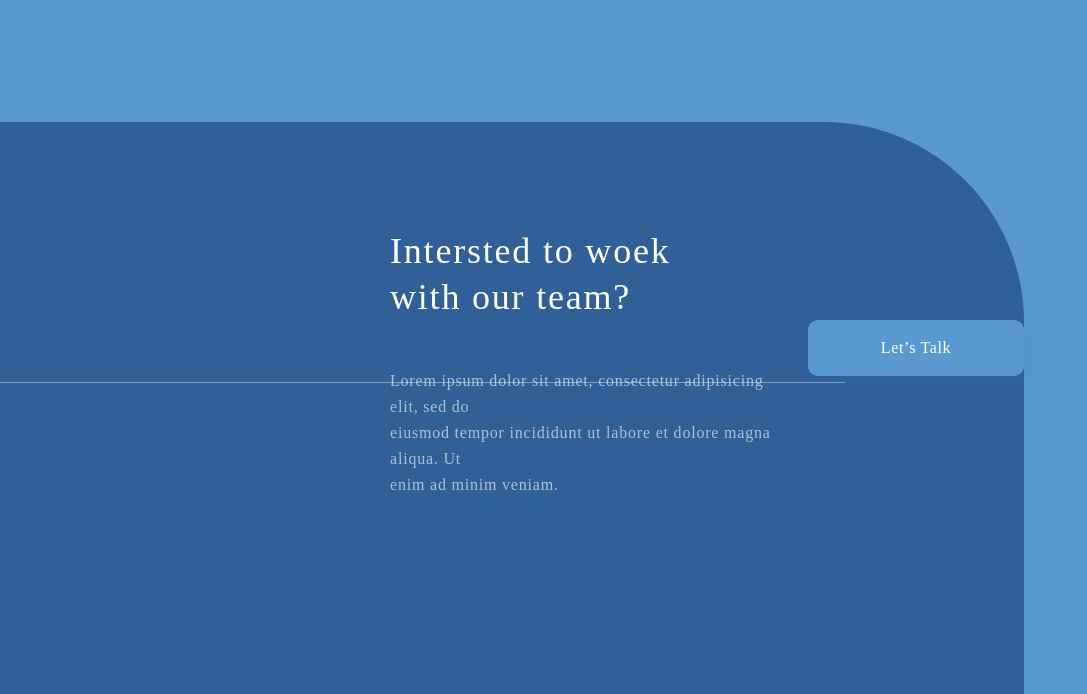
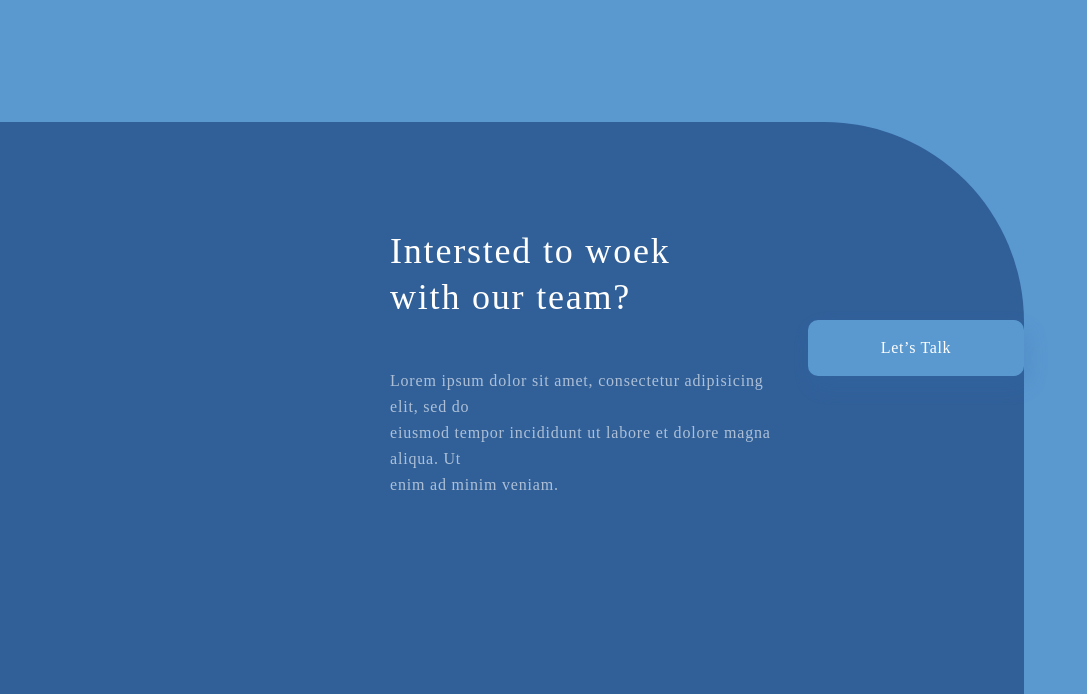
Before and after one commit to wOomanizer1/my-sites, a plain HTML site: page index.html in a window 1280 px wide. Shown: the part 2917-3611 px from the top of the page, without its empty margins (0-1087 px from the left). Drawn offline with Linux system fonts and the light colour scheme.

Commit message:
Update style.css

```diff
--- a/style.css
+++ b/style.css
@@ -266,16 +266,6 @@ background: #4d88bc;
 display: flex;
 }
 
-.intersted:after {
-content: '';
-position: absolute;
-bottom: -2500px;
-left: 0%;
-width: 66%;
-border-bottom: 1px solid #FFFFFF;
-opacity: 0.4;
-}
-
 .footer_2 {
 background: #316099;
 border-radius: 0px 200px 0px 0px;
```
